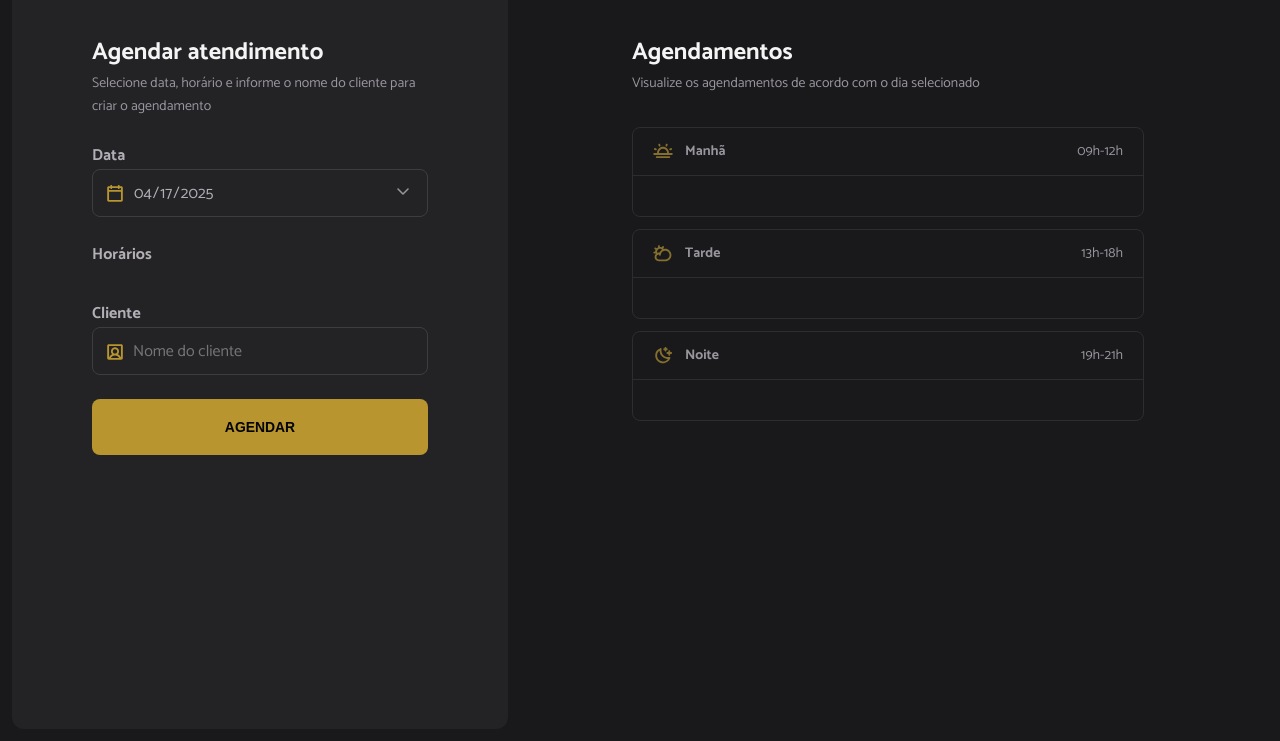
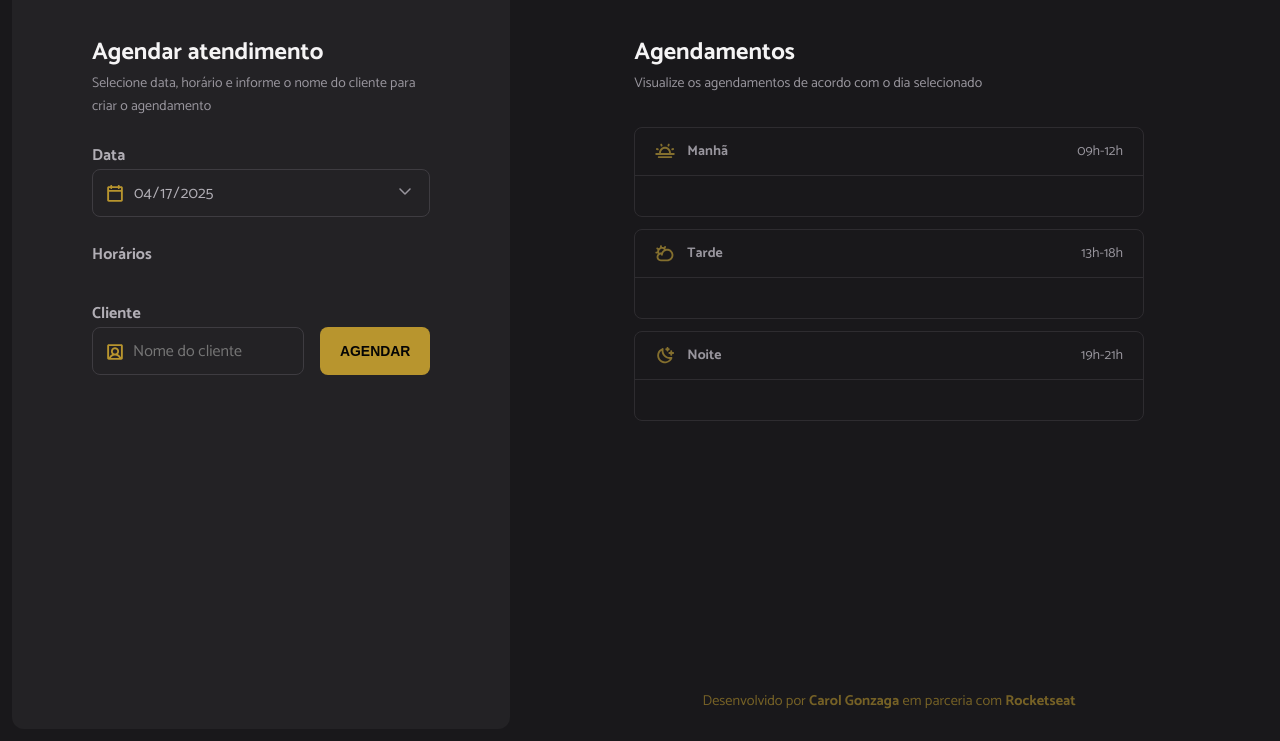
Before and after one commit to CarolGonzaga/hairday-agendamento, a website built with webpack: page index.html in a window 1280 px wide. Shown: the part 59-800 px from the top of the page. Built offline with nearby package versions, Linux system fonts and the light colour scheme; no server answers.

Commit message:
adição do footer e ajuste na responsividade

```diff
--- a/index.html
+++ b/index.html
@@ -36,6 +36,7 @@
             </div>
 
             <span class="label">Horários</span>
+
             <ul id="hours" class="hours" aria-label="Horários disponíveis de manhã">
                 <!-- Exemplo: Manhã
                 <li data-period="morning" class="hour-period">Manhã</li>
@@ -60,20 +61,22 @@
             </ul>
 
             <label for="client" class="label">Cliente</label>
+            <div class="client-row">
                 <div class="input">
                     <i><img src="./src/assets/person.svg" alt="Calendário" /></i>
                     <input type="text" id="client" name="client" placeholder="Nome do cliente" required />
                 </div>
 
                 <button type="submit" class="button">Agendar</button>
+            </div>
         </form>
 
         <aside class="schedule">
+            <div class="wrapper">
                 <header>
                     <h1>Agendamentos</h1>
                     <p>Visualize os agendamentos de acordo com o dia selecionado</p>
                 </header>
-
                 <section class="schedule-period">
                     <header>
                         <img src="./src/assets/morning.svg" alt="Manhã" />
@@ -90,7 +93,6 @@
                         -->
                     </ul>
                 </section>
-
                 <section class="schedule-period">
                     <header>
                         <img src="./src/assets/afternoon.svg" alt="Tarde" />
@@ -107,7 +109,6 @@
                         -->
                     </ul>
                 </section>
-
                 <section class="schedule-period">
                     <header>
                         <img src="./src/assets/night.svg" alt="noite" />
@@ -124,6 +125,20 @@
                          -->
                     </ul>
                 </section>
+            </div>
+
+            <footer>
+                <p>
+                    Desenvolvido por
+                    <strong>
+                        <a href="https://linktr.ee/anacquesta" target="_blank">Carol Gonzaga</a>
+                    </strong>
+                    em parceria com
+                    <strong>
+                        <a href="https://www.rocketseat.com.br/" target="_blank">Rocketseat</a>
+                    </strong>
+                </p>
+            </footer>
         </aside>
     </div>
 </body>
--- a/src/css/form.css
+++ b/src/css/form.css
@@ -14,17 +14,17 @@
   overflow-y: scroll;
 }
 
-.form > header {
+.form>header {
   max-width: 21rem;
   margin-bottom: 1.5rem;
 }
 
-.form > header h1 {
+.form>header h1 {
   font-size: 1.5rem;
   font-weight: 700;
 }
 
-.form > header p {
+.form>header p {
   color: #98959d;
   font-size: 0.87rem;
 }
@@ -92,6 +92,11 @@
   background: url("../assets/arrow-down.svg") no-repeat;
 }
 
+.client-row {
+  display: flex;
+  flex-direction: column;
+}
+
 .hours {
   list-style: none;
 
@@ -152,3 +157,21 @@
     max-width: 100%;
   }
 }
+
+@media (min-width: 1100px) and (max-height: 800px) {
+  .client-row {
+    flex-direction: row;
+    align-items: center;
+    gap: 1rem;
+  }
+
+  .client-row .input {
+    flex: 1;
+    margin-bottom: 0;
+  }
+
+  .client-row .button {
+    height: 3rem;
+    white-space: nowrap;
+  }
+}
--- a/src/css/global.css
+++ b/src/css/global.css
@@ -48,6 +48,19 @@ body {
   width: 8.7rem;
 }
 
+a {
+  color: inherit;
+  text-decoration: none;
+}
+
+footer {
+  width: 100%;
+  text-align: center;
+  color: #b8962e96;
+  padding: 1rem 0;
+  font-size: .9rem;
+}
+
 @media (max-width: 1100px) {
   :root {
     font-size: 14px;
@@ -57,4 +70,9 @@ body {
     display: flex;
     flex-direction: column;
   }
+
+  footer {
+    padding-top: 2rem;
+  }
+
 }
--- a/src/css/schedule.css
+++ b/src/css/schedule.css
@@ -1,18 +1,23 @@
 .schedule {
   grid-area: schedule;
   padding: 5rem 7.75rem;
+  padding-bottom: 0;
+
+  display: flex;
+  flex-direction: column;
+  justify-content: space-between;
 }
 
-.schedule > header {
+.wrapper>header {
   margin-bottom: 2rem;
 }
 
-.schedule > header h1 {
+.wrapper>header h1 {
   font-size: 1.5rem;
   font-weight: 700;
 }
 
-.schedule > header p {
+.wrapper>header p {
   color: #98959d;
   font-size: 0.87rem;
 }
@@ -87,7 +92,8 @@
     padding: 1.5rem;
   }
 
-  .schedule > header {
+  .wrapper>header {
     flex-direction: column;
+    text-align: center;
   }
 }
--- a/src/modules/form/submit.js
+++ b/src/modules/form/submit.js
@@ -12,9 +12,8 @@ const selectedDate = document.getElementById("date");
 // Gera a data de hoje em formato compatível com input type="date"
 const inputToday = dayjs(new Date()).format("YYYY-MM-DD");
 
-// Define data de hoje como valor inicial e mínimo
+// Define data atual como valor inicial
 selectedDate.value = inputToday;
-selectedDate.min = inputToday;
 
 // Evento de envio do formulário de agendamento
 form.onsubmit = async (event) => {
```
Lines whose indentation alone changed are shown as unchanged.
